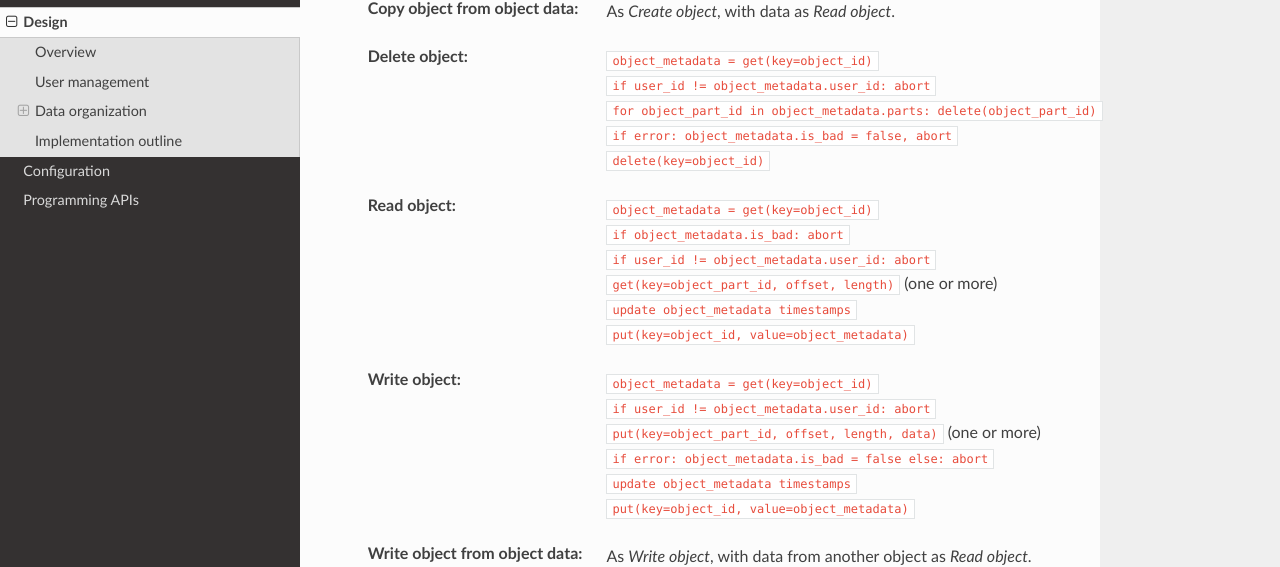
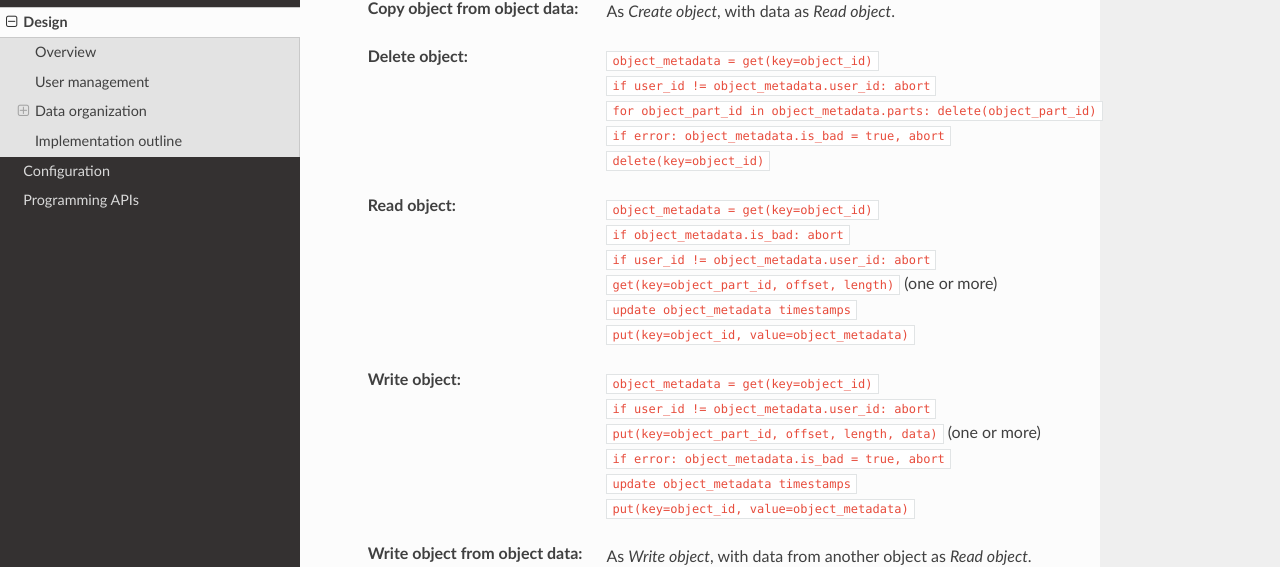
Before and after one commit to CARV-ICS-FORTH/H3, a Sphinx documentation site: the page built from docs/design.rst, in a window 1280 px wide and 900 px high, scrolled down 4069 px. Shown: the part 131-698 px from the top of the window. Built offline with Sphinx 7.4.7 and the Read the Docs theme 2.0.0, drawn with Linux system fonts in a browser that asks for light colours; pages that are not in the unit, such as notebooks, are missing from menus.

Commit message:
Fix design doc

```diff
--- a/docs/design.rst
+++ b/docs/design.rst
@@ -115,7 +115,7 @@ The following table outlines in pseudocode how H3 operations are implemented wit
     | ``object_metadata = get(key=object_id)``
     | ``if user_id != object_metadata.user_id: abort``
     | ``for object_part_id in object_metadata.parts: delete(object_part_id)``
-    | ``if error: object_metadata.is_bad = false, abort``
+    | ``if error: object_metadata.is_bad = true, abort``
     | ``delete(key=object_id)``
 :Read object:
     | ``object_metadata = get(key=object_id)``
@@ -128,7 +128,7 @@ The following table outlines in pseudocode how H3 operations are implemented wit
     | ``object_metadata = get(key=object_id)``
     | ``if user_id != object_metadata.user_id: abort``
     | ``put(key=object_part_id, offset, length, data)`` (one or more)
-    | ``if error: object_metadata.is_bad = false else: abort``
+    | ``if error: object_metadata.is_bad = true, abort``
     | ``update object_metadata timestamps``
     | ``put(key=object_id, value=object_metadata)``
 :Write object from object data:
```
